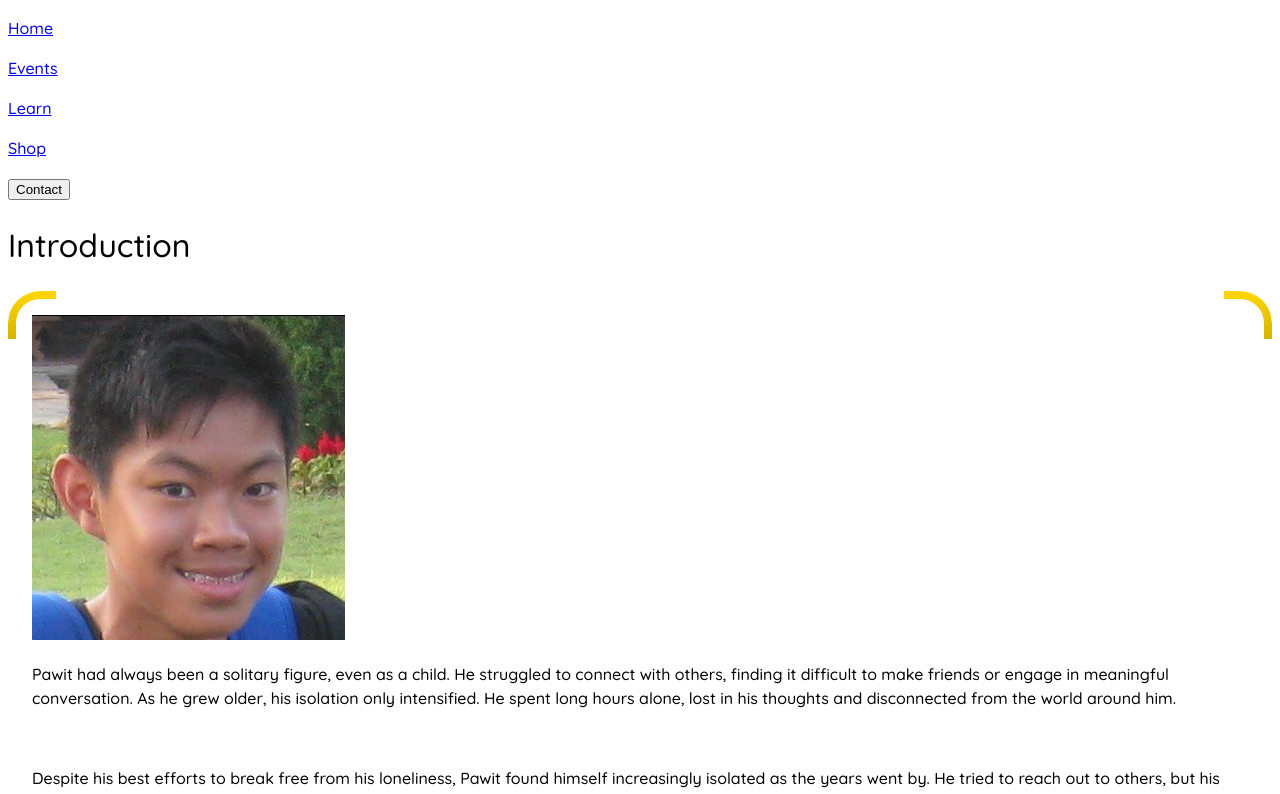
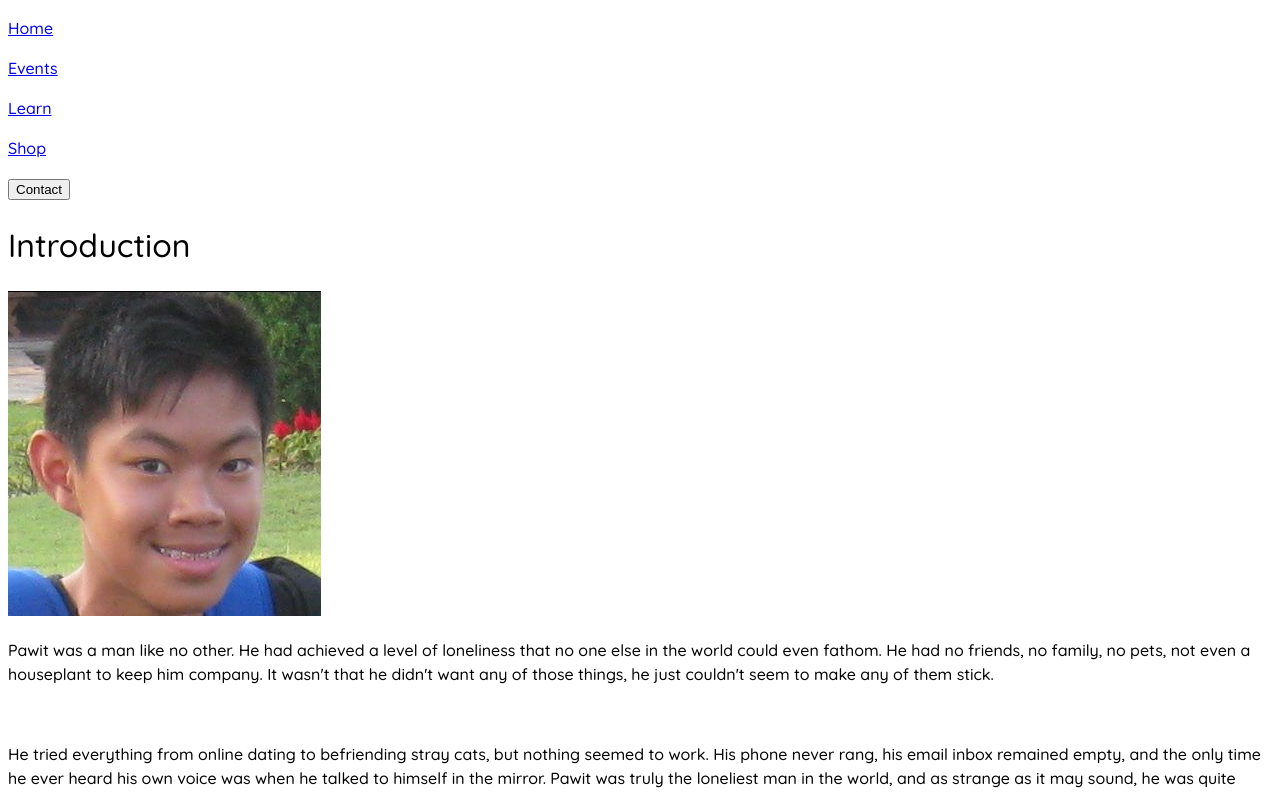
Before and after one commit to anthonyycku/parks-site, a React (Vite) app: page / in a window 1280 px wide. Shown: the top 794 px of the page. Built offline with nearby package versions, Linux system fonts and the light colour scheme.

Commit message:
updated parallax

```diff
--- a/package.json
+++ b/package.json
@@ -16,7 +16,8 @@
     "react-intersection-observer": "^9.4.3",
     "react-parallax": "^3.5.1",
     "react-router-dom": "^6.8.2",
-    "react-scroll-parallax": "^3.3.2"
+    "react-scroll-parallax": "^3.3.2",
+    "sass": "^1.58.3"
   },
   "devDependencies": {
     "@types/react": "^18.0.27",
--- a/src/global/corner-border/corner-border.css
+++ /dev/null
@@ -1,23 +0,0 @@
-.corner-border {
-    --b: .5rem; /* border width */
-    --c: 3em; /* corner size */
-    --r: 2em; /* corner rounding */
-    position: relative;
-    border: solid var(--b) transparent;
-    padding: 1em;
-}
-
-.corner-border::before {
-    position: absolute;
-    z-index: -1;
-    inset: calc(-1 * var(--b));
-    border: inherit;
-    border-radius: var(--r);
-    background: linear-gradient(gold, black, gold) border-box;
-    --corner: conic-gradient(from -90deg at var(--c) var(--c), black 25%, #0000 0) 0 0/ calc(100% - var(--c)) calc(100% - var(--c)) border-box;
-    --inner: conic-gradient(red, black) padding-box;
-    -webkit-mask: var(--corner), var(--inner);
-    -webkit-mask-composite: source-out;
-    mask: var(--corner) subtract, var(--inner);
-    content: ''
-}
--- a/src/global/corner-border/corner-border.tsx
+++ /dev/null
@@ -1,12 +0,0 @@
-import React, { ReactNode } from 'react';
-import './corner-border.css';
-
-const CornerBorder = ({ children, className = "" }: { children: ReactNode, className?: string }) => {
-  return (
-    <div className={`corner-border ${className}`}>
-      {children}
-    </div>
-  )
-};
-
-export default CornerBorder;
--- /dev/null
+++ b/src/global/corner-border/custom-border.tsx
@@ -0,0 +1,11 @@
+import React, { ReactNode } from 'react';
+
+const CustomBorder = ({ children, className = "" }: { children: ReactNode, className?: string }) => {
+  return (
+    <div className={`custom-border ${className}`}>
+      {children}
+    </div>
+  )
+};
+
+export default CustomBorder;
--- a/src/routes/home/components/parallax/parallax-events.tsx
+++ b/src/routes/home/components/parallax/parallax-events.tsx
@@ -1,7 +1,6 @@
 import React from 'react';
 import { ParallaxBanner } from "react-scroll-parallax";
 import { BannerLayer } from "react-scroll-parallax/dist/components/ParallaxBanner/types";
-import { BsCalendarEvent } from "react-icons/all";
 import eventBackground from "../../../../assets/event-background.jpg";
 
 const ParallaxEvents = () => {
@@ -23,7 +22,6 @@ const ParallaxEvents = () => {
           type="button"
           className="flex space-x-2 text-5xl px-4 py-3 mr-3 font-bold text-center uppercase align-middle transition-all bg-transparent border rounded-lg cursor-pointer border-white leading-pro ease-soft-in tracking-tight-soft shadow-soft-md bg-150 bg-x-25 hover:scale-105 active:opacity-85 hover:shadow-soft-xs text-white"
         >
-          <BsCalendarEvent/>
           <p>EVENTS</p>
         </button>
       </div>
--- a/src/routes/home/components/parallax/parallax-home.tsx
+++ b/src/routes/home/components/parallax/parallax-home.tsx
@@ -1,22 +1,24 @@
 import React from 'react';
 import { BannerLayer } from "react-scroll-parallax/dist/components/ParallaxBanner/types";
-import bannerBackground from "../../../../assets/banner-background.jpg";
-import bannerForeground from "../../../../assets/banner-foreground.png";
+import bannerBackground from "../../../../assets/background.png";
+import bannerForeground from "../../../../assets/buddha.png";
 import { ParallaxBanner } from "react-scroll-parallax";
 
 const ParallaxHome = () => {
   const background: BannerLayer = {
     image: bannerBackground,
-    translateY: [0, 50],
-    opacity: [1, 0.3],
+    translateY: [0, 60],
+    opacity: [1, 0.7],
     scale: [1.05, 1, 'easeOutCubic'],
     shouldAlwaysCompleteAnimation: true,
   }
 
   const foreground: BannerLayer = {
+    translateX: [40, 40],
     image: bannerForeground,
-    translateY: [10, 30],
-    scale: [1, 1.1, 'easeOutCubic'],
+    translateY: [22, 35],
+    opacity: [1, 0.7],
+    scale: [0.3, 0.2, 'easeOutCubic'],
     shouldAlwaysCompleteAnimation: true,
   }
 
@@ -47,12 +49,10 @@ const ParallaxHome = () => {
   }
 
   return (
-    <div className="h-[100vh]">
-      <ParallaxBanner
-        layers={[background, headline, foreground, gradientOverlay]}
-        className="h-full"
-      />
-    </div>
+    <ParallaxBanner
+      layers={[background, headline, foreground, gradientOverlay]}
+      className="h-[100vh]"
+    />
   )
 };
 
--- a/src/routes/home/components/sections/intro/intro.tsx
+++ b/src/routes/home/components/sections/intro/intro.tsx
@@ -1,8 +1,7 @@
 import React from 'react';
-import { useInView } from "react-intersection-observer";
 import pawit1 from '../../../../../assets/pawit.jpg';
 import pawit2 from '../../../../../assets/pawit2.jpg';
-import CornerBorder from "../../../../../global/corner-border/corner-border";
+import CustomBorder from "../../../../../global/corner-border/custom-border";
 import { IntersectionObserver } from "../../../../../functions/observer/intersection-observer";
 
 const Intro = () => {
@@ -14,7 +13,7 @@ const Intro = () => {
   const [refIntroImage2, inViewIntroImage2] = IntersectionObserver(0.2);
 
   const inViewOpacity = (isInView: boolean): string => {
-    return `transition-opacity duration-1000 ${isInView ? 'opacity-1' : 'opacity-0'}`
+    return `transition-all duration-1000 ${isInView ? 'opacity-1' : 'opacity-0 translate-y-4'}`;
   }
 
   return (
@@ -27,32 +26,26 @@ const Intro = () => {
         Introduction
       </h1>
 
-      <CornerBorder
-        className={`md:text-2xl md:flex md:space-x-2 md:w-2/3 p-2 ${inViewOpacity(inViewIntroImage)}`}
-      >
-        <div className={`flex justify-center md:min-w-[200px] md:max-h-[200px] ${inViewOpacity(inViewIntroImage)}`}
-             ref={refIntroImage}>
+      <CustomBorder className={`md:text-2xl md:flex md:space-x-2 md:w-2/3 p-2 ${inViewOpacity(inViewIntroImage)}`}>
+        <div
+          className={`flex justify-center md:min-w-[200px] md:max-h-[200px] ${inViewOpacity(inViewIntroImage)}`}
+          ref={refIntroImage}
+        >
           <img src={pawit1} width="auto" height="auto"/>
         </div>
 
         <span>
           <p ref={refIntroText1} className={`${inViewOpacity(inViewIntroText1)}`}>
-            Pawit had always been a solitary figure, even as a child. He struggled to connect with others, finding it
-            difficult to make friends or engage in meaningful conversation. As he grew older, his isolation only
-            intensified. He spent long hours alone, lost in his thoughts and disconnected from the world around him.
+            Pawit was a man like no other. He had achieved a level of loneliness that no one else in the world could even fathom. He had no friends, no family, no pets, not even a houseplant to keep him company. It wasn't that he didn't want any of those things, he just couldn't seem to make any of them stick.
           </p>
           <br/>
           <p ref={refIntroText2} className={`${inViewOpacity(inViewIntroText2)}`}>
-            Despite his best efforts to break free from his loneliness, Pawit found himself increasingly isolated as the
-            years went by. He tried to reach out to others, but his attempts were met with rejection or indifference. He
-            watched as those around him formed close bonds and built happy lives, while he remained on the outside
-            looking
-            in.
+            He tried everything from online dating to befriending stray cats, but nothing seemed to work. His phone never rang, his email inbox remained empty, and the only time he ever heard his own voice was when he talked to himself in the mirror. Pawit was truly the loneliest man in the world, and as strange as it may sound, he was quite content with his solitude.
           </p>
         </span>
-      </CornerBorder>
+      </CustomBorder>
 
-      <CornerBorder
+      <CustomBorder
         className={`md:text-2xl md:flex md:space-x-2 md:w-2/3 md:self-end md:border-black md:border-2 rounded-xl p-2 ${inViewOpacity(inViewIntroText3)}`}>
         <span>
           <p ref={refIntroText3} className={`${inViewOpacity(inViewIntroText3)}`}>
@@ -69,7 +62,7 @@ const Intro = () => {
              ref={refIntroImage2}>
           <img src={pawit2} width="auto" height="auto"/>
         </div>
-      </CornerBorder>
+      </CustomBorder>
 
     </div>
   )
```
Also changed, not shown: src/assets/buddha.png, 1 other file (tests, documents, lock files or other folders).
